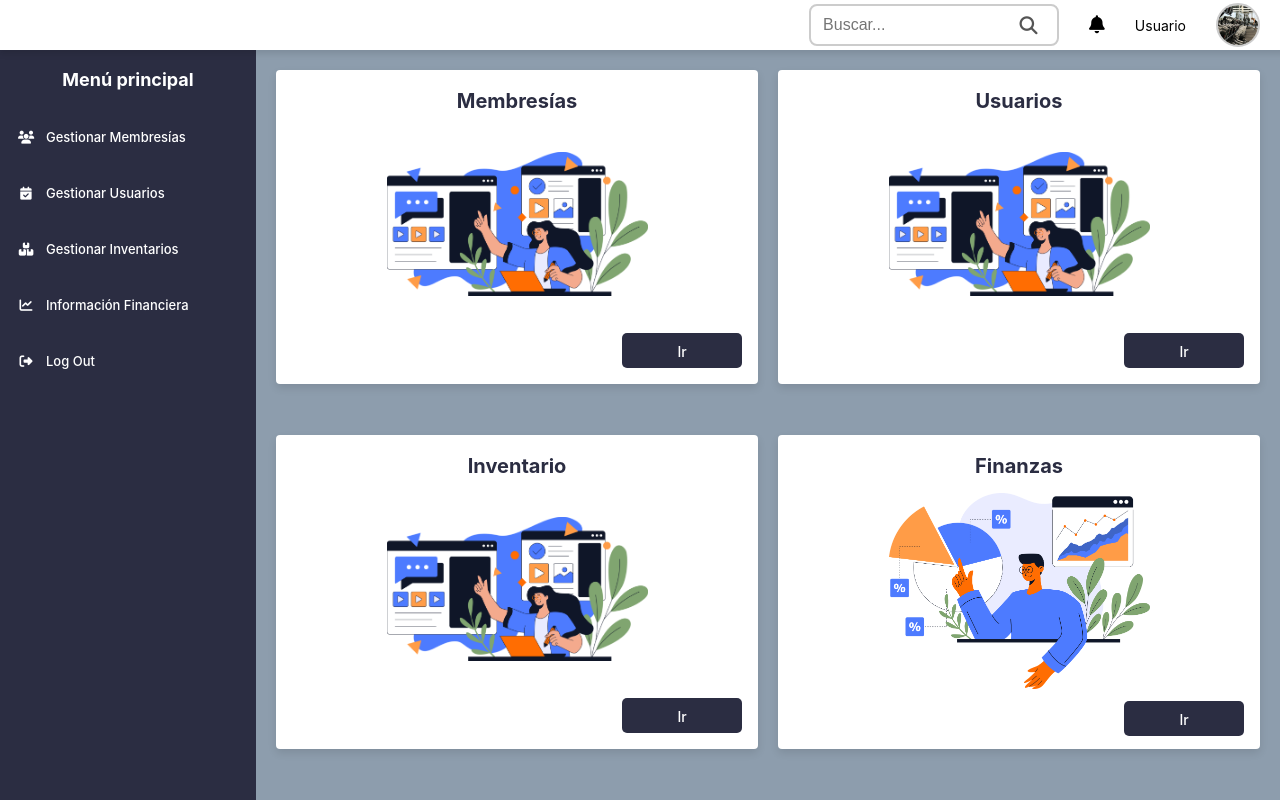
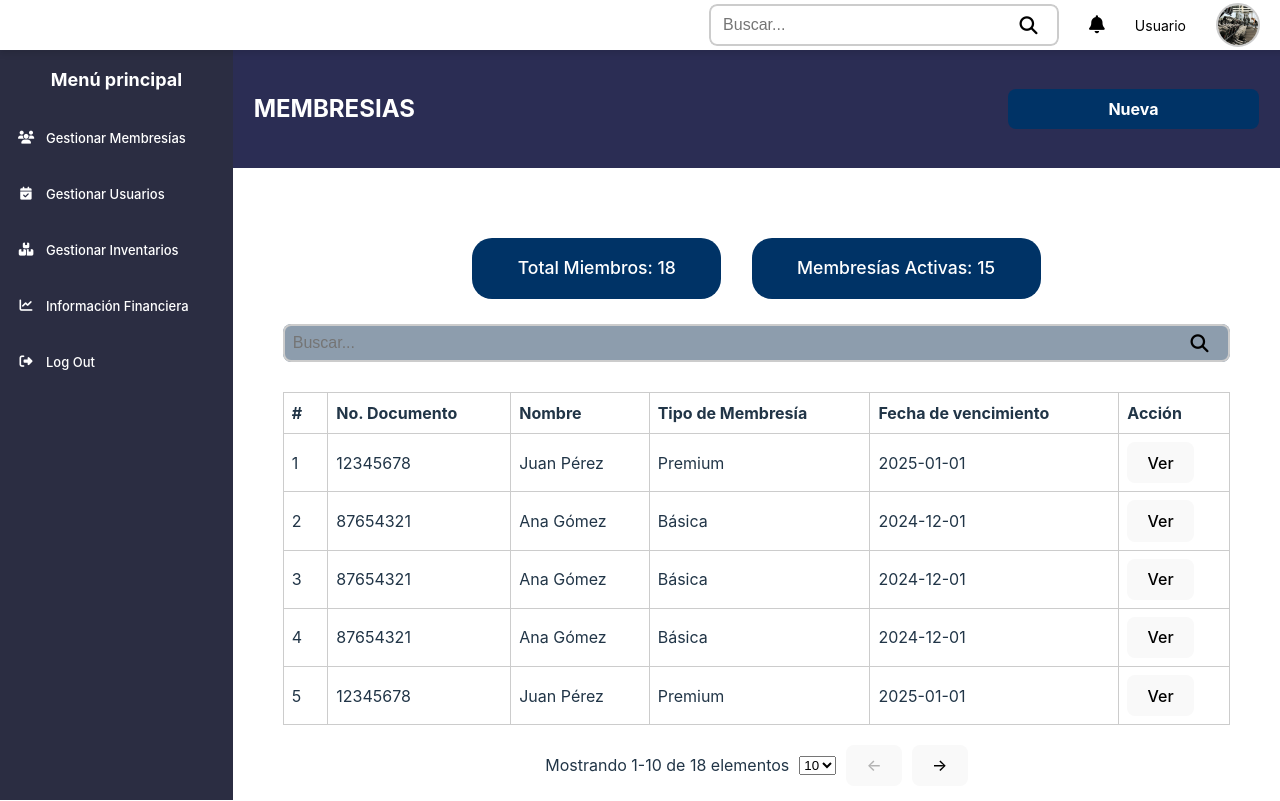
Before and after one commit to brayanfu038/GymRepository, a React (Vite) app in the folder frontend-gym/: page /membresias in a window 1280 px wide. Built offline with nearby package versions, Linux system fonts and the light colour scheme.

Commit message:
creacion de pagina principal de Membresias

```diff
--- a/frontend-gym/src/App.tsx
+++ b/frontend-gym/src/App.tsx
@@ -1,22 +1,48 @@
+import { BrowserRouter, Route, Routes } from 'react-router-dom';
 import DashboardA from './Components/DashboardA';
+import Membresias from './Components/Pages/Membresias';
 
-// import DashboardS from './Components/DashboardS';
-
+const datosEjemplo = [
+  { documento: '12345678', nombre: 'Juan Pérez', tipo: 'Premium', vencimiento: '2025-01-01',estado:true },
+  { documento: '87654321', nombre: 'Ana Gómez', tipo: 'Básica', vencimiento: '2024-12-01', estado:false },
+  { documento: '87654321', nombre: 'Ana Gómez', tipo: 'Básica', vencimiento: '2024-12-01', estado:false },
+  { documento: '87654321', nombre: 'Ana Gómez', tipo: 'Básica', vencimiento: '2024-12-01', estado:true },
+  { documento: '12345678', nombre: 'Juan Pérez', tipo: 'Premium', vencimiento: '2025-01-01',estado:true },
+  { documento: '87654321', nombre: 'Ana Gómez', tipo: 'Básica', vencimiento: '2024-12-01', estado:false },
+  { documento: '87654321', nombre: 'Ana Gómez', tipo: 'Básica', vencimiento: '2024-12-01', estado:true },
+  { documento: '12345678', nombre: 'Juan Pérez', tipo: 'Premium', vencimiento: '2025-01-01',estado:true },
+  { documento: '87654321', nombre: 'Ana Gómez', tipo: 'Básica', vencimiento: '2024-12-01', estado:true },
+  { documento: '12345678', nombre: 'Juan Pérez', tipo: 'Premium', vencimiento: '2025-01-01',estado:true },
+  { documento: '87654321', nombre: 'Ana Gómez', tipo: 'Básica', vencimiento: '2024-12-01', estado:true },
+  { documento: '12345678', nombre: 'Juan Pérez', tipo: 'Premium', vencimiento: '2025-01-01',estado:true },
+  { documento: '87654321', nombre: 'Ana Gómez', tipo: 'Básica', vencimiento: '2024-12-01', estado:true },
+  { documento: '12345678', nombre: 'Juan Pérez', tipo: 'Premium', vencimiento: '2025-01-01',estado:true },
+  { documento: '87654321', nombre: 'Ana Gómez', tipo: 'Básica', vencimiento: '2024-12-01', estado:true },
+  { documento: '12345678', nombre: 'Juan Pérez', tipo: 'Premium', vencimiento: '2025-01-01',estado:true },
+  { documento: '87654321', nombre: 'Ana Gómez', tipo: 'Básica', vencimiento: '2024-12-01', estado:true },
+  { documento: '12345678', nombre: 'Juan Pérez', tipo: 'Premium', vencimiento: '2025-01-01',estado:true },
+  // ... más datos
+  // ... más datos
+];
 
 function App() {
   return (
-  <DashboardA/>
-  // <DashboardS/>
-
-  //   <Router>
-  //   <Routes>
-  //     <Route path = '/' element = {<Login />} />
-  //     <Route path = '/dashboard' element = {<DashboardS />} />
-  //   </Routes>
-  // </Router>
-      );
-
-
+    <BrowserRouter>
+      <Routes>
+        <Route path="/dashboard" element={<DashboardA />} />
+        <Route
+          path="/membresias"
+          element={
+            <Membresias
+              totalMiembros={datosEjemplo.length}
+              membresiasActivas={datosEjemplo.filter(dato => dato.estado).length}
+              datos={datosEjemplo}
+            />
+          }
+        />
+      </Routes>
+    </BrowserRouter>
+  );
 }
 
 export default App;
--- a/frontend-gym/src/Components/DashboardA.tsx
+++ b/frontend-gym/src/Components/DashboardA.tsx
@@ -7,7 +7,7 @@ import "./DashboardA.css";
 
 const DashboardA: React.FC = () => {
   return (
-    <div className="container">x|
+    <div className="container">
       <TopBar />
       <div className="content">
         <SideMenu />
--- /dev/null
+++ b/frontend-gym/src/Components/Pages/Membresias.css
@@ -0,0 +1,117 @@
+
+/* Contenedor principal */
+.containerM {
+  margin-top: 25px;
+  height: 97vh;
+  width: 100vw;
+  display: flex;
+  flex-direction: column;
+  overflow: hidden;
+  background-color: 8e9eae;
+}
+.contentM {
+  margin-top: 25px;
+  width: 100vw;
+   height: calc(100vh - 50px);/*  Asegura que el contenido ocupe el resto de la pantalla */
+  display: flex;
+  background-color: white;
+}
+
+.mainAreaM {
+  width: 90vw;
+  height: 90vh;
+  display: flex;
+  gap: 20px;
+  box-sizing: border-box;
+  background-color: transparent;
+  flex-direction: column;
+}
+.areatableM {
+  width: 100%;
+  height: 90%;
+  display: flex;
+  gap: 20px;
+  padding: 50px;
+  box-sizing: border-box;
+  background-color: transparent;
+  flex-direction: column;
+}
+
+
+  .fila {
+    padding: 5px 0;
+    justify-content: center;
+
+  }
+
+  .encabezado {
+    background-color: #2b2d54;
+    color: white;
+    display: flex;
+    justify-content: space-between;
+    align-items: center;
+    padding: 2%;
+  }
+
+  .nueva-btn {
+    background-color: #003366;
+    color: white;
+    padding: 1% 10%;
+    border: none;
+    cursor: pointer;
+    font-weight: bold;
+  }
+
+  .resumen {
+    display: flex;
+    justify-content: space-between;
+    padding: 0% 20% 0% 20%;
+    font-size: 1.1rem;
+    font-weight: 500;
+  }
+  .res{
+    border-radius: 20px;
+    padding:0% 8% 0% 8%;
+    background-color:#003366 ;
+    color: white;
+  }
+
+  .buscador {
+    display: flex;
+    align-items: center;
+    gap: 10px;
+  }
+
+  .buscador input {
+    flex: 1;
+    padding: 8px;
+    font-size: 1rem;
+  }
+
+  .icono-lupa {
+    font-size: 1.5rem;
+  }
+
+  .tabla-fila {
+    flex: 1;
+    overflow-y: auto;
+  }
+
+  .tabla-fila table {
+    width: 100%;
+    border-collapse: collapse;
+    margin-bottom: 10px;
+  }
+
+  .tabla-fila th, .tabla-fila td {
+    border: 1px solid #ccc;
+    padding: 8px;
+    text-align: left;
+  }
+
+  .paginacion {
+    display: flex;
+    justify-content: center;
+    align-items: center;
+    gap: 10px;
+  }
--- /dev/null
+++ b/frontend-gym/src/Components/Pages/Membresias.tsx
@@ -0,0 +1,128 @@
+import React, { useState } from 'react';
+import './Membresias.css'
+import SideMenu from '../SideMenu';
+import TopBar from '../TopBar';
+import SearchBar from '../SearchBar';
+
+interface DatoMembresia {
+  documento: string;
+  nombre: string;
+  tipo: string;
+  vencimiento: string;
+}
+
+interface MembresiasProps {
+  totalMiembros: number;
+  membresiasActivas: number;
+  datos: DatoMembresia[];
+}
+
+const Membresias: React.FC<MembresiasProps> = ({ totalMiembros, membresiasActivas, datos }) => {
+  const [busqueda, setBusqueda] = useState<string>('');
+
+  const [pagina, setPagina] = useState<number>(1);
+  const [filasPorPagina, setFilasPorPagina] = useState<number>(10);
+
+  const datosFiltrados = datos.filter((d) => {
+      const query = busqueda.toLowerCase();
+      return (
+          d.nombre.toLowerCase().includes(query) ||
+          d.documento.toLowerCase().includes(query) ||
+          d.tipo.toLowerCase().includes(query)
+        );
+    });
+    const totalItems = datosFiltrados.length;  const startItem = (pagina - 1) * filasPorPagina + 1;
+    const endItem = Math.min(pagina * filasPorPagina, totalItems);
+    const totalPaginas = Math.ceil(totalItems / filasPorPagina);
+
+
+  const mostrarDatos = datosFiltrados.slice(startItem - 1, endItem);
+
+  React.useEffect(() => {
+    setPagina(1);
+  }, [busqueda]);
+
+  return (
+
+    <div className="containerM">
+    <TopBar/>
+    <div className="contentM">
+       < SideMenu/>
+    <div className="mainAreaM">
+
+      {/* FILA 1 */}
+      <div className="fila encabezado">
+        <h2>MEMBRESIAS</h2>
+        <button className="nueva-btn">Nueva</button>
+      </div>
+
+      <div className="areatableM">
+      {/* FILA 2 */}
+      <div className="fila resumen">
+        <div className="res">
+        <p>Total Miembros: {totalMiembros}</p>
+        </div>
+        <div className="res">
+        <p>Membresías Activas: {membresiasActivas}</p>
+        </div>
+      </div>
+
+      {/* FILA 3 */}
+      <div className="fila buscador">
+      <SearchBar
+  width="100%"
+  backgroundColor='#8d9dad'
+  value={busqueda}
+  onChange={setBusqueda}
+/>
+      </div>
+
+      {/* FILA 4 */}
+      <div className="fila tabla-fila">
+        <table>
+          <thead>
+            <tr>
+              <th>#</th>
+              <th>No. Documento</th>
+              <th>Nombre</th>
+              <th>Tipo de Membresía</th>
+              <th>Fecha de vencimiento</th>
+              <th>Acción</th>
+            </tr>
+          </thead>
+          <tbody>
+            {mostrarDatos.map((item, index) => (
+              <tr key={index}>
+                <td>{startItem + index}</td>
+                <td>{item.documento}</td>
+                <td>{item.nombre}</td>
+                <td>{item.tipo}</td>
+                <td>{item.vencimiento}</td>
+                <td><button>Ver</button></td>
+              </tr>
+            ))}
+          </tbody>
+        </table>
+
+        {/* Paginación */}
+      </div>
+        <div className="paginacion">
+          <span>
+            Mostrando {startItem}-{endItem} de {totalItems} elementos
+          </span>
+          <select value={filasPorPagina} onChange={(e) => setFilasPorPagina(parseInt(e.target.value))}>
+            <option value={5}>5</option>
+            <option value={10}>10</option>
+            <option value={20}>20</option>
+          </select>
+          <button disabled={pagina === 1} onClick={() => setPagina(pagina - 1)}>←</button>
+          <button disabled={pagina === totalPaginas} onClick={() => setPagina(pagina + 1)}>→</button>
+        </div>
+    </div>
+    </div>
+    </div>
+    </div>
+  );
+};
+
+export default Membresias;
--- a/frontend-gym/src/Components/SearchBar.css
+++ b/frontend-gym/src/Components/SearchBar.css
@@ -1,6 +1,7 @@
 .search-container {
     position: relative;
-    width: 250px;
+    border-radius: 8px;
+    overflow: hidden;
   }
 
   .search-input {
@@ -23,7 +24,7 @@
     background: none;
     border: none;
     cursor: pointer;
-    color: #555;
+    color: black;
     font-size: 18px;
   }
 
--- a/frontend-gym/src/Components/SearchBar.tsx
+++ b/frontend-gym/src/Components/SearchBar.tsx
@@ -1,28 +1,33 @@
-import React, { useState } from 'react';
+import React from 'react';
 import './SearchBar.css';
 
-const SearchBar: React.FC = () => {
-  const [query, setQuery] = useState('');
+interface SearchBarProps {
+  width?: string;
+  value: string;
+  backgroundColor?:string;
+  onChange: (value: string) => void;
+}
 
+const SearchBar: React.FC<SearchBarProps> = ({ width = '250px',  backgroundColor='white', value, onChange }) => {
   const handleChange = (e: React.ChangeEvent<HTMLInputElement>) => {
-    setQuery(e.target.value);
+    onChange(e.target.value);
   };
 
   const handleSearch = () => {
-    console.log('Buscando:', query);
+    console.log('Buscando:', value);
   };
 
   return (
-    <div className="search-container">
+    <div className="search-container" style={{ width ,backgroundColor:backgroundColor}}>
       <input
         type="text"
         placeholder="Buscar..."
-        value={query}
+        value={value}
         onChange={handleChange}
         className="search-input"
       />
       <button className="search-button" onClick={handleSearch}>
-      <i className="fa-solid fa-search"></i>
+        <i className="fa-solid fa-search"></i>
       </button>
     </div>
   );
--- a/frontend-gym/src/Components/TopBar.tsx
+++ b/frontend-gym/src/Components/TopBar.tsx
@@ -8,7 +8,7 @@ const TopBar: React.FC = () => {
       <h1>Ragnarok</h1>
 
       <div className="right-section">
-        <SearchBar />
+        <SearchBar width="350px"/>
         <i className="fa-solid fa-bell notification-icon"></i>
         <span className="username">Usuario</span>
         <img className="profile-pic" src="../../public/img/pesas.jpeg" alt="Perfil" />
```
